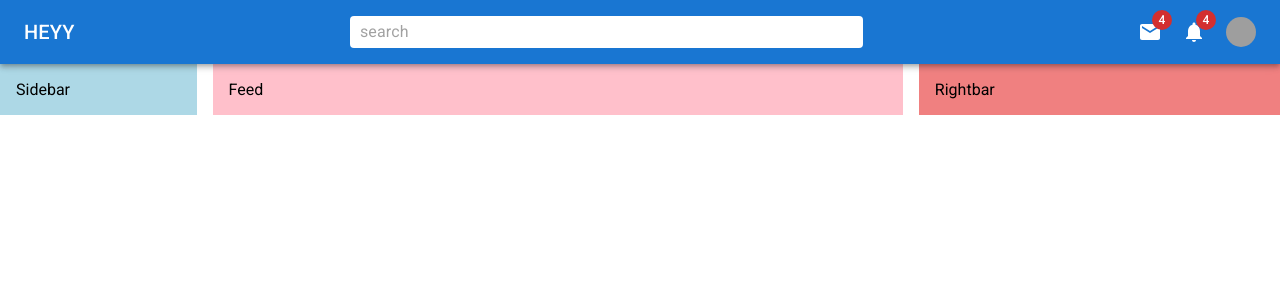
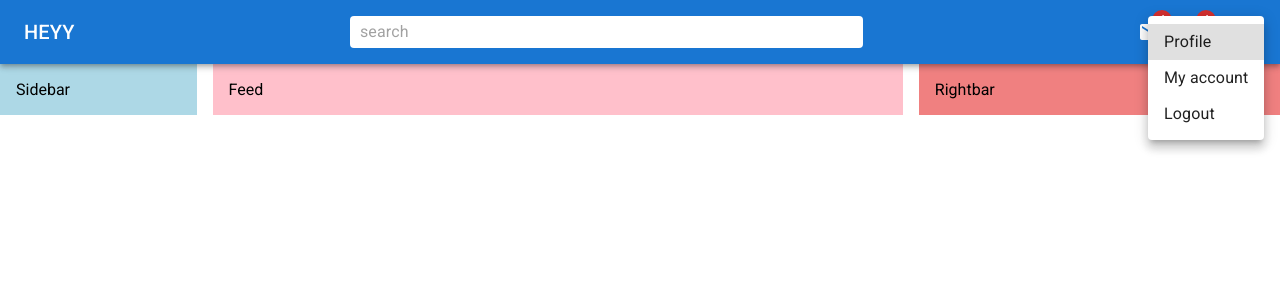
Before and after one commit to Jheff4/heyy, a React (Create React App) app: page / in a window 1280 px wide. Both pictures are taken after a click on the element 1241 px from the left and 32 px from the top of the page. Shown: the top 300 px of the page. Built offline with nearby package versions, Linux system fonts and the light colour scheme; grey boxes are pictures that could not be loaded.

Commit message:
added a profile pop-up

```diff
--- a/src/components/Navbar.jsx
+++ b/src/components/Navbar.jsx
@@ -1,5 +1,5 @@
-import React from 'react'
-import { AppBar, Toolbar, Typography, Box, InputBase, Badge, Avatar } from '@mui/material'
+import React, { useState } from 'react'
+import { AppBar, Toolbar, Typography, Box, InputBase, Badge, Menu, Avatar, MenuItem } from '@mui/material'
 import { Diversity1, Mail, Notifications } from '@mui/icons-material'
 import { styled } from '@mui/system'
 
@@ -34,6 +34,9 @@
 }));
 
 const Navbar = () => {
+
+const [open, setOpen] = useState(false);
+
   return (
     <AppBar position='sticky'>
       <StyledToolbar>
@@ -47,13 +50,32 @@
           <Badge badgeContent={4} color="error">
             <Notifications />
           </Badge>
-          <Avatar src="https://images.pexels.com/photos/91227/pexels-photo-91227.jpeg?auto=compress&cs=tinysrgb&w=400" sx={{width: 30, height: 30}}/>
+          <Avatar src="https://images.pexels.com/photos/91227/pexels-photo-91227.jpeg?auto=compress&cs=tinysrgb&w=400" sx={{width: 30, height: 30}} onClick={e => setOpen(true)}/>
         </Icons>
-        <UserBox>
+        <UserBox onClick={e => setOpen(true)}>
           <Avatar src="https://images.pexels.com/photos/91227/pexels-photo-91227.jpeg?auto=compress&cs=tinysrgb&w=400" sx={{width: 30, height: 30}}/>
           <Typography>Etinosa</Typography>
         </UserBox>
       </StyledToolbar>
+
+      <Menu
+        id="demo-positioned-menu"
+        aria-labelledby="demo-positioned-button"
+        open={open}
+        onClose={e => setOpen(false)}
+        anchorOrigin={{
+          vertical: 'top',
+          horizontal: 'right',
+        }}
+        transformOrigin={{
+          vertical: 'top',
+          horizontal: 'right',
+        }}
+      >
+        <MenuItem>Profile</MenuItem>
+        <MenuItem>My account</MenuItem>
+        <MenuItem>Logout</MenuItem>
+      </Menu>
     </AppBar>
   )
 }
```
